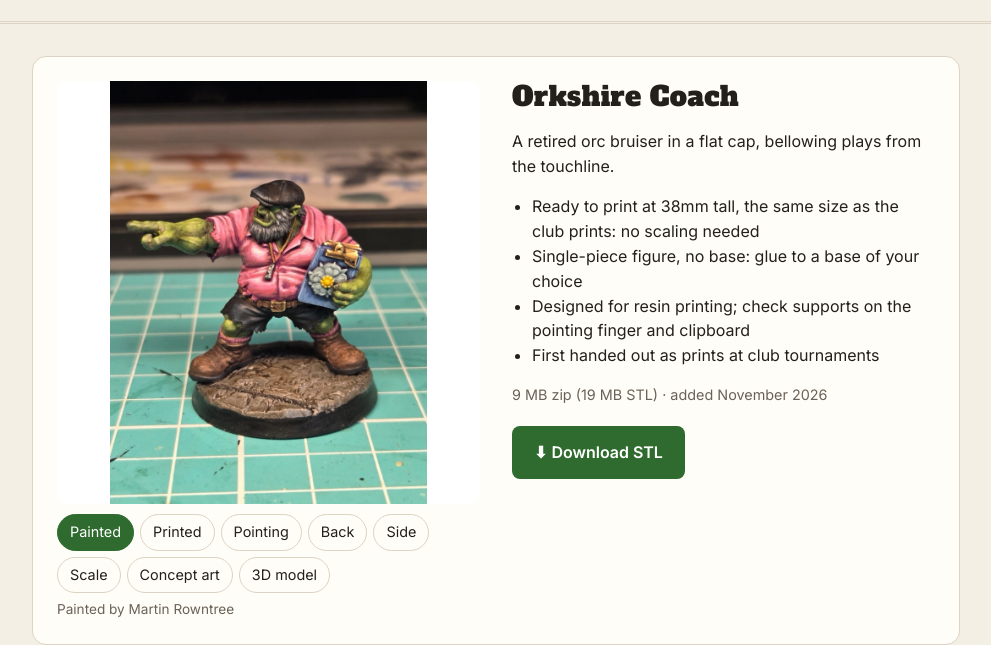
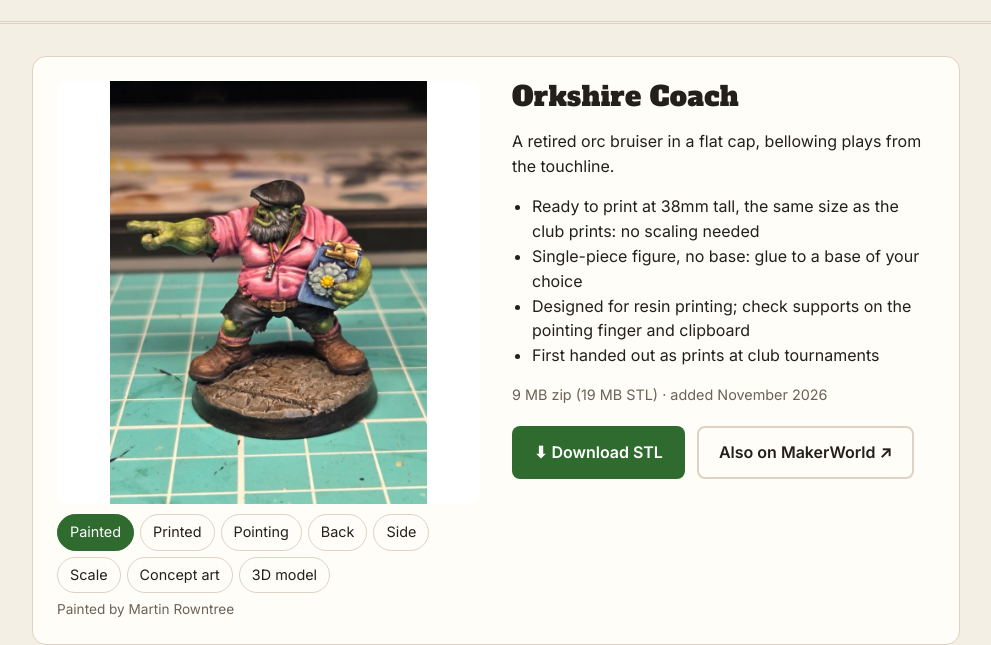
Before and after one commit to Twoshedzz/fantasy-football-minis, a plain HTML site: page index.html in a window 1280 px wide. Shown: the part 167-812 px from the top of the page, without its empty margins (144-1135 px from the left). Drawn offline with Linux system fonts and the light colour scheme.

Commit message:
Link to the MakerWorld listing
Co-Authored-By: Claude Opus 5.5 <noreply@anthropic.com>

```diff
--- a/index.html
+++ b/index.html
@@ -140,6 +140,7 @@
           <p class="meta">${esc(m.fileSize)} · added ${esc(m.added)}</p>
           <div class="actions">
             <a class="btn btn-primary" href="${esc(m.file)}" download>⬇ Download STL</a>
+            ${(m.elsewhere || []).map(e => `<a class="btn btn-ghost" href="${esc(e.url)}" target="_blank" rel="noopener">Also on ${esc(e.name)} ↗</a>`).join("")}
           </div>
         </div>
       </article>`).join("");
--- a/models.js
+++ b/models.js
@@ -76,6 +76,10 @@ const MODELS = [
       },
     ],
     file: "files/orkshire-coach.zip",
+    // Links to the same model on other sites. Leave out any you have not posted to.
+    elsewhere: [
+      { name: "MakerWorld", url: "https://makerworld.com/en/models/3669837-orkshire-coach-fantasy-football-coach-miniature" },
+    ],
     fileSize: "9 MB zip (19 MB STL)",
     added: "November 2026",
     notes: [
```
